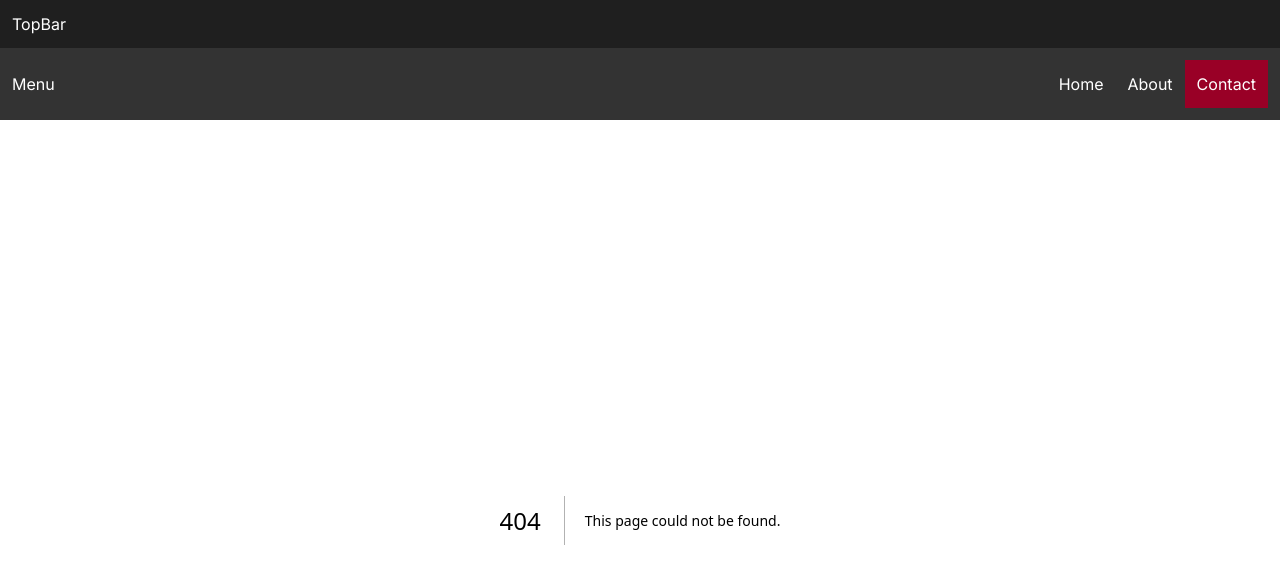
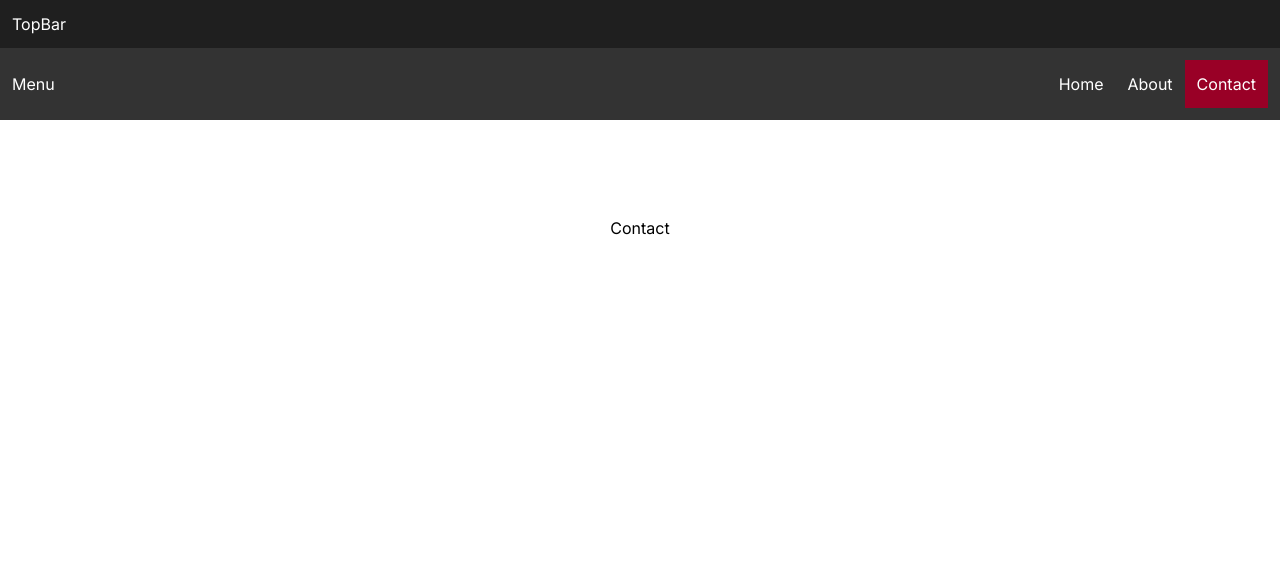
Before and after one commit to balaji-sivasakthi/professor-blog, a Next.js app in the folder front-end/: page /contact in a window 1280 px wide. Before the commit this address had no page. Shown: the top 584 px of the page. Built offline with nearby package versions, Linux system fonts and the light colour scheme.

Commit message:
feat: added pages

```diff
--- /dev/null
+++ b/front-end/src/app/about/page.tsx
@@ -0,0 +1,11 @@
+import React from "react";
+
+function About() {
+  return (
+    <main className="flex min-h-screen flex-col items-center justify-between p-24">
+      About
+    </main>
+  );
+}
+
+export default About;
--- /dev/null
+++ b/front-end/src/app/contact/page.tsx
@@ -0,0 +1,11 @@
+import React from "react";
+
+function Contact() {
+  return (
+    <div className="flex min-h-screen flex-col items-center justify-between p-24">
+      Contact
+    </div>
+  );
+}
+
+export default Contact;
```
